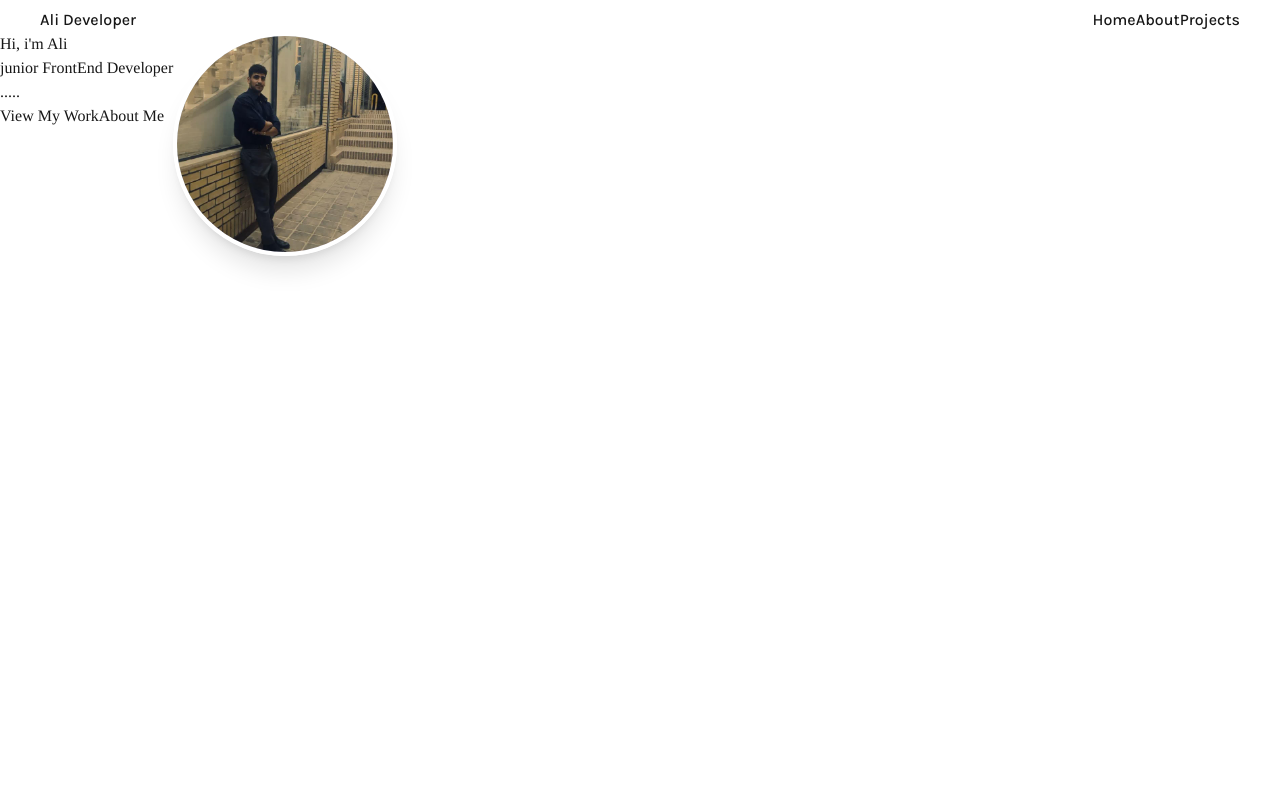
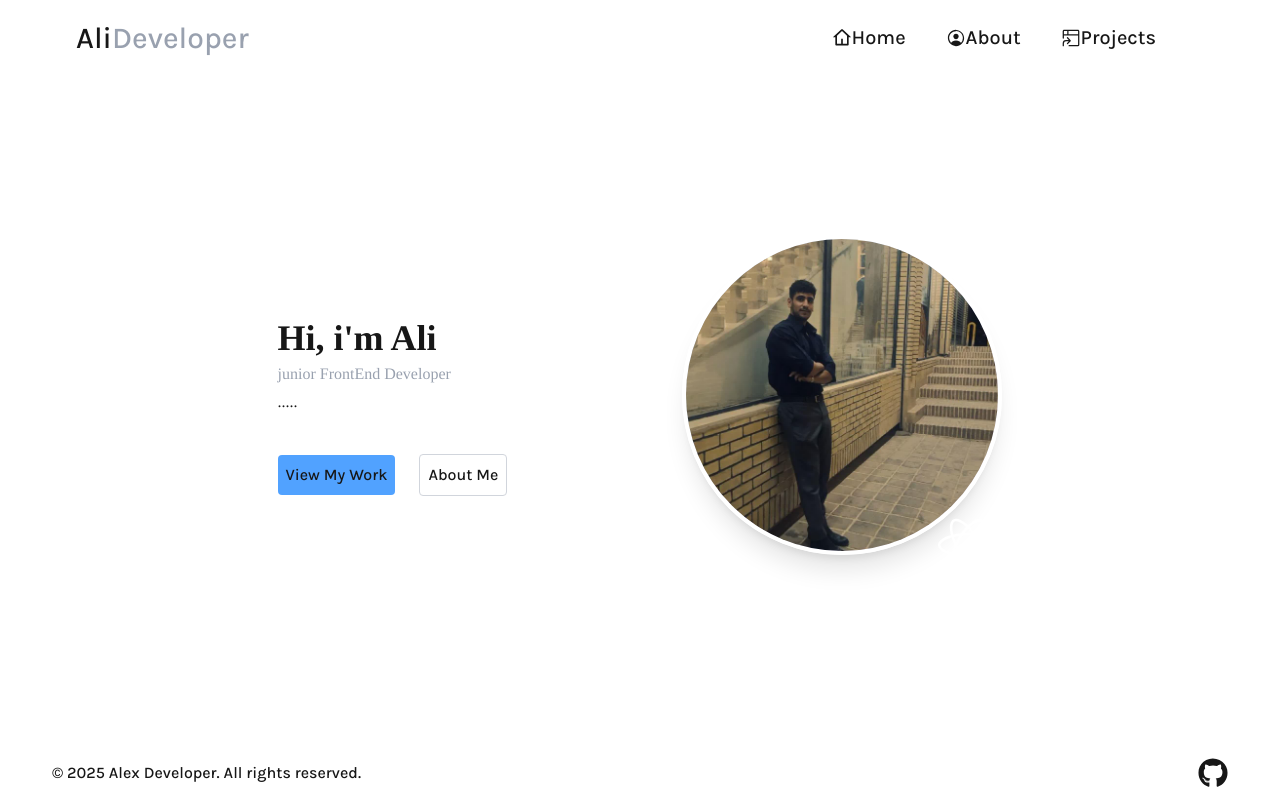
Before and after one commit to Ali-Rahimpoor/Portfolio, a Next.js app: page / in a window 1280 px wide. Built offline with nearby package versions, Linux system fonts and the light colour scheme.

Commit message:
style: Header & page

```diff
--- a/app/components/Header.tsx
+++ b/app/components/Header.tsx
@@ -1,22 +1,28 @@
+import { RiHome4Line } from "react-icons/ri";import { AiFillHome } from "react-icons/ai";
+import { IoPersonCircleOutline } from "react-icons/io5";
+import { GoProjectSymlink } from "react-icons/go";
 const Header = ()=>{
 
    return(
       <header className="font-Karla">
-         <nav className="container flex justify-between px-10 pt-2">
-            <h1>Ali <span>Developer</span></h1>
-            <ul className="flex">
+         <nav className="container flex justify-between px-16 pt-2">
+            <h1 className="text-3xl">Ali<span className="text-gray-400">Developer</span></h1>
+            <ul className="flex items-center justify-between gap-x-10 pr-12 text-xl">
                <li>
-                  <button>
+                  <button className="flex items-center justify-center">
+                     <RiHome4Line className="size-5" />
                      Home
                   </button>
                </li>
                <li>
-                  <button>
+                  <button className="flex items-center justify-center">
+                     <IoPersonCircleOutline className="size-5"/>
                      About
                   </button>
                </li>
                <li>
-                  <button>
+                  <button className="flex items-center justify-center">
+                     <GoProjectSymlink className="size-5"/>
                      Projects
                   </button>
                </li>
--- a/app/layout.tsx
+++ b/app/layout.tsx
@@ -1,5 +1,6 @@
 import "./globals.css";
 import Header from "./components/Header";
+import Footer from "./components/Footer";
 export default function RootLayout({
   children,
 }: Readonly<{
@@ -7,9 +8,10 @@ export default function RootLayout({
 }>) {
   return (
     <html lang="en">
-      <body>
+      <body className="flex flex-col justify-between p-3 h-[100vh]">
         <Header/>
         {children}
+        <Footer/>
       </body>
     </html>
   );
--- a/app/page.tsx
+++ b/app/page.tsx
@@ -1,29 +1,35 @@
 import Image from "next/image";
 const img_Url = "/assets/img/me.jpg"
+import { FaReact } from "react-icons/fa6";
 export default function Home() {
   return (
-   <main className="flex font-Tinos">
-      <div>
-        <h1>Hi, i'm Ali</h1>
-        <h2>junior FrontEnd Developer</h2>
+   <main className="flex justify-around w-[900px] font-Tinos mx-auto">
+      <div className="flex items-center justify-center">
+        <div className="">
+        <h1 className="text-4xl font-Tinos-Bold">Hi, i'm Ali</h1>
+        <h2 className="my-1 text-gray-400">junior FrontEnd Developer</h2>
         <p>.....</p>
-        <div>
-          <button>
+        <div className="mt-10 font-Karla flex items-center justify-between gap-x-6">
+          <button className="bg-blue-400 p-2 rounded">
              View My Work
           </button>
-          <button>
+          <button className="p-2 rounded border border-gray-300">
              About Me
           </button>
+          </div>
         </div>
       </div>
 
       <div className="relative">
-            <div className="w-48 h-48 md:w-56 md:h-56 rounded-full bg-gradient-to-br from-blue-100 to-purple-100 dark:from-blue-900/30 dark:to-purple-900/30 border-4 border-white dark:border-gray-800 shadow-xl overflow-hidden mb-6">
+            <div className="w-48 h-48 md:w-80 md:h-80 rounded-full bg-gradient-to-br from-blue-100 to-purple-100 dark:from-blue-900/30 dark:to-purple-900/30 border-4 border-white dark:border-gray-800 shadow-xl overflow-hidden mb-6">
                       {/* Placeholder for profile image */}
                       <div className="w-full h-full flex items-center justify-center">
                         <img className="w-full h-full" src={img_Url} alt="" />
                       </div>
-                    </div>
+              </div>
+              <div>
+                        <FaReact className="size-15 absolute bottom-1 right-1 text-white"/>
+                      </div>
       </div>
    </main>
   );
```
